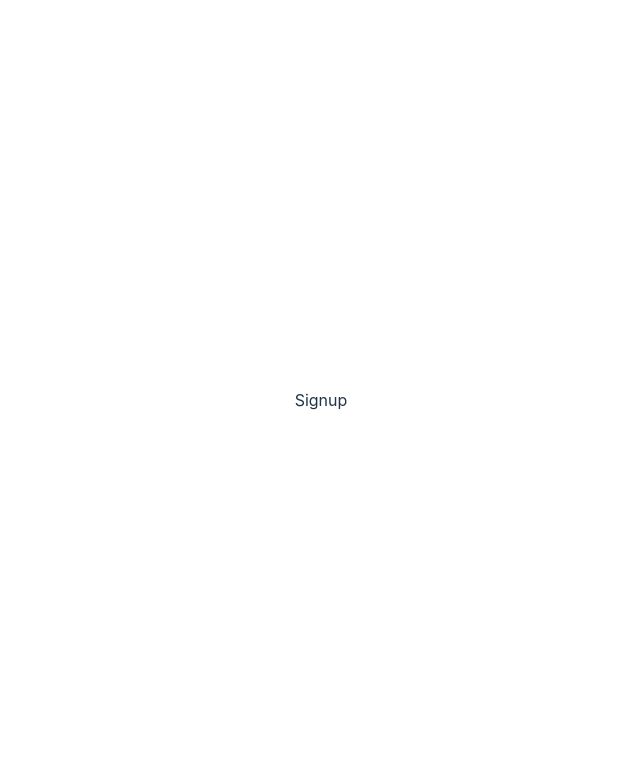
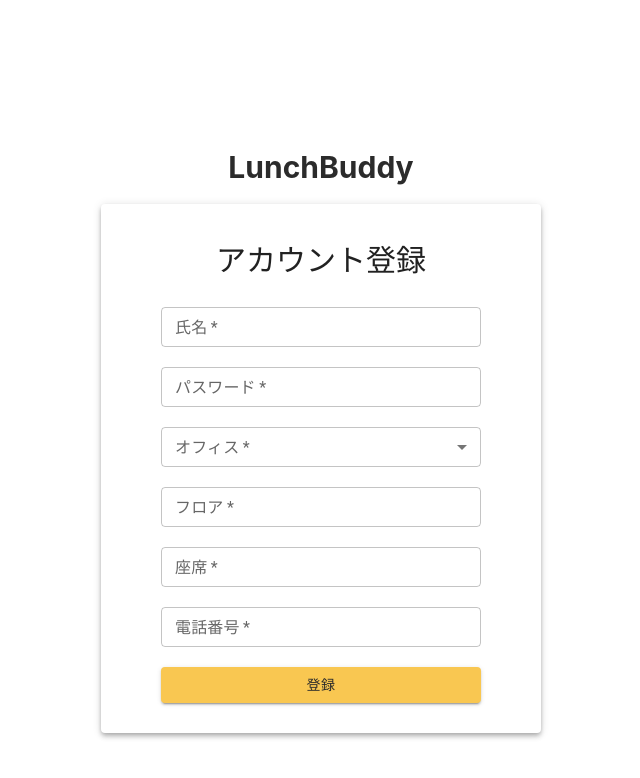
Before and after one commit to maho-tkd/LunchBuddy, a React (Vite) app: page /signup in a window 1280 px wide. Shown: the top 778 px of the page, without its empty margins (319-959 px from the left). Built offline with nearby package versions, Linux system fonts and the light colour scheme.

Commit message:
create signup page

```diff
--- /dev/null
+++ b/src/components/customeSelect/index.jsx
@@ -0,0 +1,47 @@
+import PropTypes from "prop-types";
+import { FormControl, InputLabel, Select, MenuItem } from "@mui/material";
+import style from "./style.module.scss";
+
+const CustomeSelect = ({
+  label,
+  value,
+  targetList,
+  required = false,
+  onChange,
+}) => {
+  return (
+    <FormControl
+      required={required}
+      size="small"
+      className={style.CustomeSelectFormControl}
+      variant="outlined"
+    >
+      <InputLabel>{label}</InputLabel>
+      <Select
+        value={value}
+        label={label}
+        onChange={(e) => onChange(e.target.value)}
+        className={style.CustomeSelect}
+      >
+        <MenuItem value="">
+          <em>選択してください</em>
+        </MenuItem>
+        {targetList.map((target) => (
+          <MenuItem key={target.id} value={target.id}>
+            {target.name}
+          </MenuItem>
+        ))}
+      </Select>
+    </FormControl>
+  );
+};
+
+export default CustomeSelect;
+
+CustomeSelect.propTypes = {
+  label: PropTypes.string,
+  value: PropTypes.any,
+  targetList: PropTypes.array,
+  required: PropTypes.bool,
+  onChange: PropTypes.func,
+};
--- /dev/null
+++ b/src/components/customeSelect/style.module.scss
@@ -0,0 +1,10 @@
+@use "@/styles/globals.scss" as *;
+
+.CustomeSelectFormControl {
+  width: 80% !important;
+  margin: 10px !important;
+}
+
+.CustomeSelect {
+  text-align: left;
+}
--- /dev/null
+++ b/src/components/customeTextField/index.jsx
@@ -0,0 +1,34 @@
+import PropTypes from "prop-types";
+import TextField from "@mui/material/TextField";
+import style from "./style.module.scss";
+import clsx from "clsx";
+
+const CustomeTextFeild = ({
+  label,
+  value,
+  type = "text",
+  required = false,
+  onChange,
+}) => {
+  return (
+    <TextField
+      label={label}
+      value={value}
+      type={type}
+      onChange={(e) => onChange(e.target.value)}
+      required={required}
+      size="small"
+      className={clsx(style.CustomeTextField)}
+    />
+  );
+};
+
+export default CustomeTextFeild;
+
+CustomeTextFeild.propTypes = {
+  label: PropTypes.string,
+  value: PropTypes.any,
+  type: PropTypes.string,
+  required: PropTypes.bool,
+  onChange: PropTypes.func,
+};
--- /dev/null
+++ b/src/components/customeTextField/style.module.scss
@@ -0,0 +1,6 @@
+@use "@/styles/globals.scss" as *;
+
+.CustomeTextField {
+  width: 80% !important;
+  margin: 10px !important;
+}
--- a/src/pages/signup/index.jsx
+++ b/src/pages/signup/index.jsx
@@ -1,7 +1,148 @@
-import React from "react";
+import { useEffect, useState } from "react";
+import CustomeButton from "../../components/customeButton";
+import CustomeTextField from "../../components/customeTextField";
+import { useNavigate } from "react-router-dom";
+import Paper from "@mui/material/Paper";
+import style from "./style.module.scss";
+import CustomeSelect from "../../components/customeSelect";
 
 const Signup = () => {
-  return <div>Signup</div>;
+  const [name, setName] = useState(""); //氏名
+  const [password, setPassword] = useState(""); //PW
+  const [offices, setOffices] = useState([]); // オフィス名のリスト
+  const [officeId, setOfficeId] = useState(""); //オフィス名
+  const [floor, setFloor] = useState(""); //フロア
+  const [seat, setSeat] = useState(""); //座席
+  const [phoneNumber, setPhoneNumber] = useState(""); //電話番号
+
+  useEffect(() => {
+    setOffices([
+      { id: 1, name: "MMオフィス" },
+      { id: 2, name: "九段下オフィス" },
+      { id: 3, name: "大手町オフィス" },
+    ]);
+  }, []);
+
+  const navigate = useNavigate();
+
+  // const fetchOffices = async () => {
+  //   try {
+  //     const response = await fetch("/api/offices");
+  //     if (!response.ok) {
+  //       throw new Error("オフィス取得に失敗");
+  //     }
+  //     const data = await response.json();
+  //     setOffices(data);
+  //     if (data.length > 0) {
+  //       setOfficeId(data[0].value);
+  //     }
+  //   } catch (error) {
+  //     console.error("オフィスが0件です:", error);
+  //   }
+  // };
+
+  // useEffect(() => {
+  //   fetchOffices();
+  // }, []);
+
+  const handleSubmit = async () => {
+    if (!name) return;
+
+    // TODO: singup用のAPIを叩くように修正
+    const newUser = {
+      name,
+      password,
+      officeId,
+      floor,
+      seat,
+      phoneNumber,
+    };
+    try {
+      const response = await fetch("/requests/signup", {
+        method: "POST",
+        headers: {
+          "Content-Type": "application/json",
+        },
+        body: JSON.stringify(newUser),
+      });
+      if (!response.ok) {
+        throw new Error("POSTに失敗");
+      }
+      const data = await response.json();
+      console.log("登録内容:", data);
+      navigate("/requestList");
+    } catch (error) {
+      console.error("登録に失敗しました:", error);
+    }
+  };
+
+  return (
+    <div className={style.container}>
+      <h1 className={style.title}>LunchBuddy</h1>
+      <Paper elevation={4} className={style.formContainer}>
+        <h1>アカウント登録</h1>
+        <CustomeTextField
+          label="氏名"
+          value={name}
+          onChange={setName}
+          required={true}
+        />
+        <CustomeTextField
+          label="パスワード"
+          value={password}
+          type="password"
+          onChange={setPassword}
+          required={true}
+        />
+        <CustomeSelect
+          label="オフィス"
+          value={officeId}
+          targetList={offices}
+          required={true}
+          onChange={setOfficeId}
+        />
+        {/* <div>
+          <FormControl required margin="normal" className={style.selectField}>
+            <InputLabel id="office-label">オフィス</InputLabel>
+            <Select
+              labelId="office-label"
+              id="office"
+              value={officeId}
+              onChange={(e) => setOfficeId(e.target.value)}
+            >
+              <MenuItem value="">
+                <em>選択してください</em>
+              </MenuItem>
+              {offices.map((office) => (
+                <MenuItem key={office.id} value={office.id}>
+                  {office.name}
+                </MenuItem>
+              ))}
+            </Select>
+          </FormControl>
+        </div> */}
+        <CustomeTextField
+          label="フロア"
+          value={floor}
+          onChange={setFloor}
+          required={true}
+        />
+        <CustomeTextField
+          label="座席"
+          value={seat}
+          onChange={setSeat}
+          required={true}
+        />
+        <CustomeTextField
+          label="電話番号"
+          value={phoneNumber}
+          onChange={setPhoneNumber}
+          required={true}
+        />
+        <CustomeButton text="登録" onClick={() => handleSubmit()} />
+      </Paper>
+    </div>
+  );
 };
 
 export default Signup;
--- /dev/null
+++ b/src/pages/signup/style.module.scss
@@ -0,0 +1,22 @@
+@import "@/styles/globals.scss";
+
+.container {
+  display: flex;
+  flex-direction: column;
+  align-items: center;
+  justify-content: center;
+  min-height: 100vh; // ビューポートの高さに合わせる
+}
+
+.title {
+  margin: 20px 0;
+  color: $g-font-color;
+}
+
+.formContainer {
+  width: 90%;
+  max-width: 400px;
+  padding: 20px;
+  background-color: white;
+  border-radius: 8px;
+}
```
